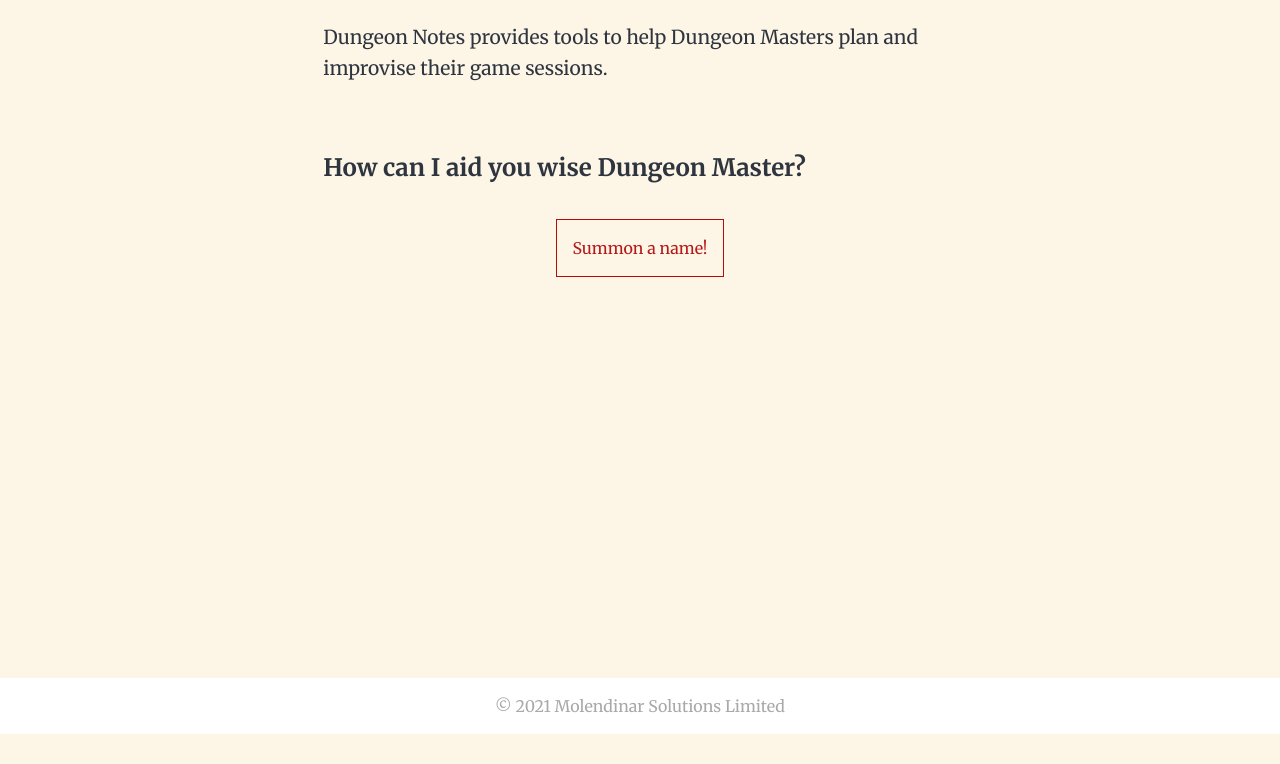
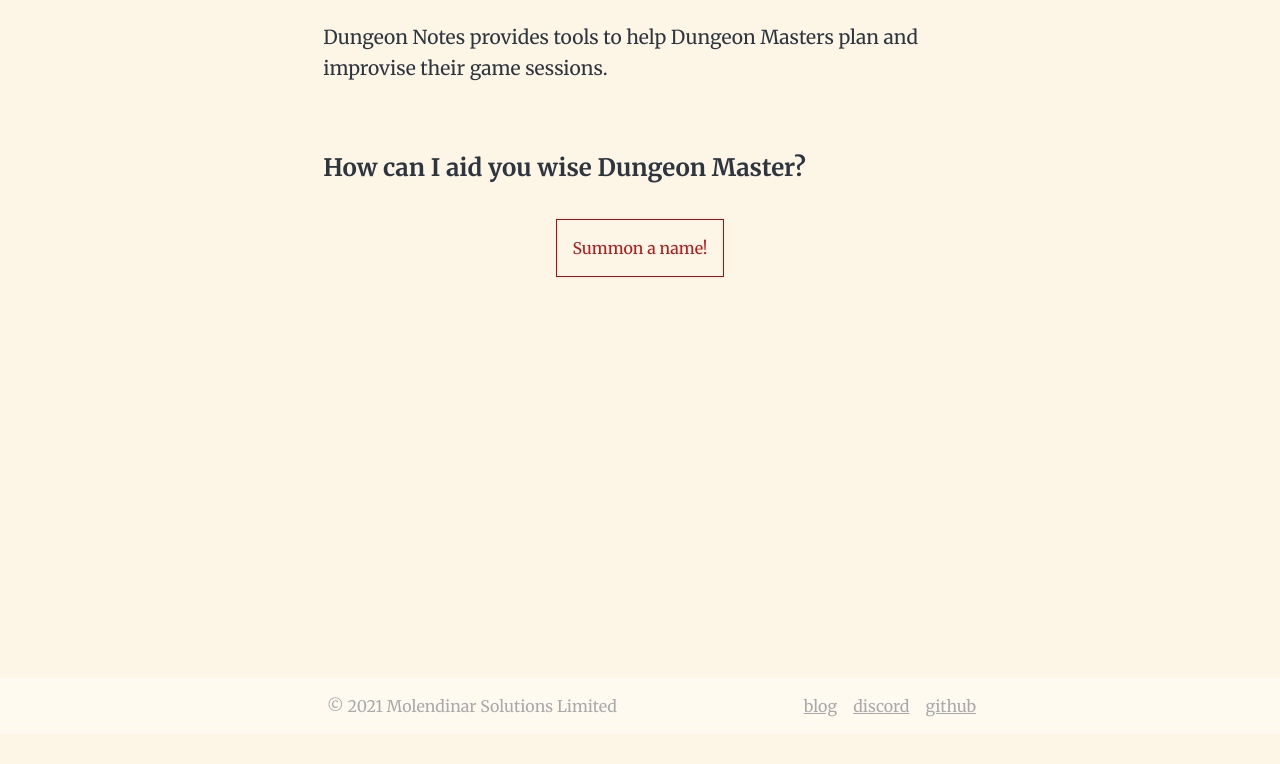
Before and after one commit to kanej/dungeon-notes, a Gatsby site in the folder packages/website/: page / in a window 1280 px wide. Shown: the part 66-830 px from the top of the page. After the commit the page ends 800 px from the top, so only its background shows below. Built offline with nearby package versions, Linux system fonts and the light colour scheme; Gatsby itself is replaced by a stand-in of ours.

Commit message:
feat(website): style and add links to footer
Signed-off-by: John Kane <john@kanej.me>

```diff
--- a/packages/website/src/components/layout.js
+++ b/packages/website/src/components/layout.tsx
@@ -1,9 +1,18 @@
+import { Link } from 'gatsby'
 import * as React from 'react'
-import { Link } from 'gatsby'
 import styled, { createGlobalStyle, ThemeProvider } from 'styled-components'
 import { theme } from '../theme'
 
-const Layout = ({ location, title, children }) => {
+const Layout = ({
+  location,
+  title,
+  children,
+}: {
+  location: { pathname: string }
+  title: string
+  children: JSX.Element[]
+}): JSX.Element => {
+  // @ts-expect-error using a gatsby  global here
   const rootPath = `${__PATH_PREFIX__}/`
   const isRootPath = location.pathname === rootPath
 
@@ -17,14 +26,26 @@ const Layout = ({ location, title, children }) => {
               <Branding>
                 <Link to="/">{title}</Link>
               </Branding>
-              <div></div>
+              <div />
               {/* <Link to="/tools">tools</Link> */}
               <Link to="/blog">blog</Link>
               <Link to="/blog">discord</Link>
             </Header>
             <Main>{children}</Main>
             <Footer>
-              © {new Date().getFullYear()} Molendinar Solutions Limited
+              <FooterWrap>
+                <div>
+                  © {new Date().getFullYear()} Molendinar Solutions Limited
+                </div>
+                <SocialBar>
+                  <div />
+                  <Link to="/blog">blog</Link>
+                  <Link to="/blog">discord</Link>
+                  <Link to="https://github.com/kanej/dungeon-notes">
+                    github
+                  </Link>
+                </SocialBar>
+              </FooterWrap>
             </Footer>
           </Wrap>
         </Page>
@@ -108,11 +129,32 @@ const Main = styled.main`
 `
 
 const Footer = styled.footer`
-  background: white;
+  background-color: ${({ theme }) => theme.footer.color};
   width: 100%;
   text-align: center;
   color: darkgrey;
   padding: 1rem;
+
+  a {
+    color: darkgrey;
+
+    &:hover {
+      color: #838181;
+    }
+  }
+`
+
+const FooterWrap = styled.div`
+  display: grid;
+  grid-template-columns: 1fr 1fr;
+  margin: 0 auto;
+  max-width: ${({ theme }) => theme.spacing.maxWidth};
+`
+
+const SocialBar = styled.div`
+  display: grid;
+  grid-template-columns: 1fr auto auto auto;
+  grid-column-gap: 1rem;
 `
 
 export default Layout
--- a/packages/website/src/pages/index.tsx
+++ b/packages/website/src/pages/index.tsx
@@ -39,7 +39,6 @@ const BlogIndex: React.FC<PageProps<DataProps>> = ({ data, location }) => {
 const Wrap = styled.div`
   display: grid;
   margin-top: 4rem;
-  height: 100%;
 `
 
 const IntroText = styled.p`
--- a/packages/website/src/theme.ts
+++ b/packages/website/src/theme.ts
@@ -1,6 +1,9 @@
 export const theme = {
   background: {
     color: '#fdf5e6',
+  },
+  footer: {
+    color: '#fffaf0',
   },
   text: {
     primary: '#b51a1a',
```
Also changed, not shown: 1 other file.
